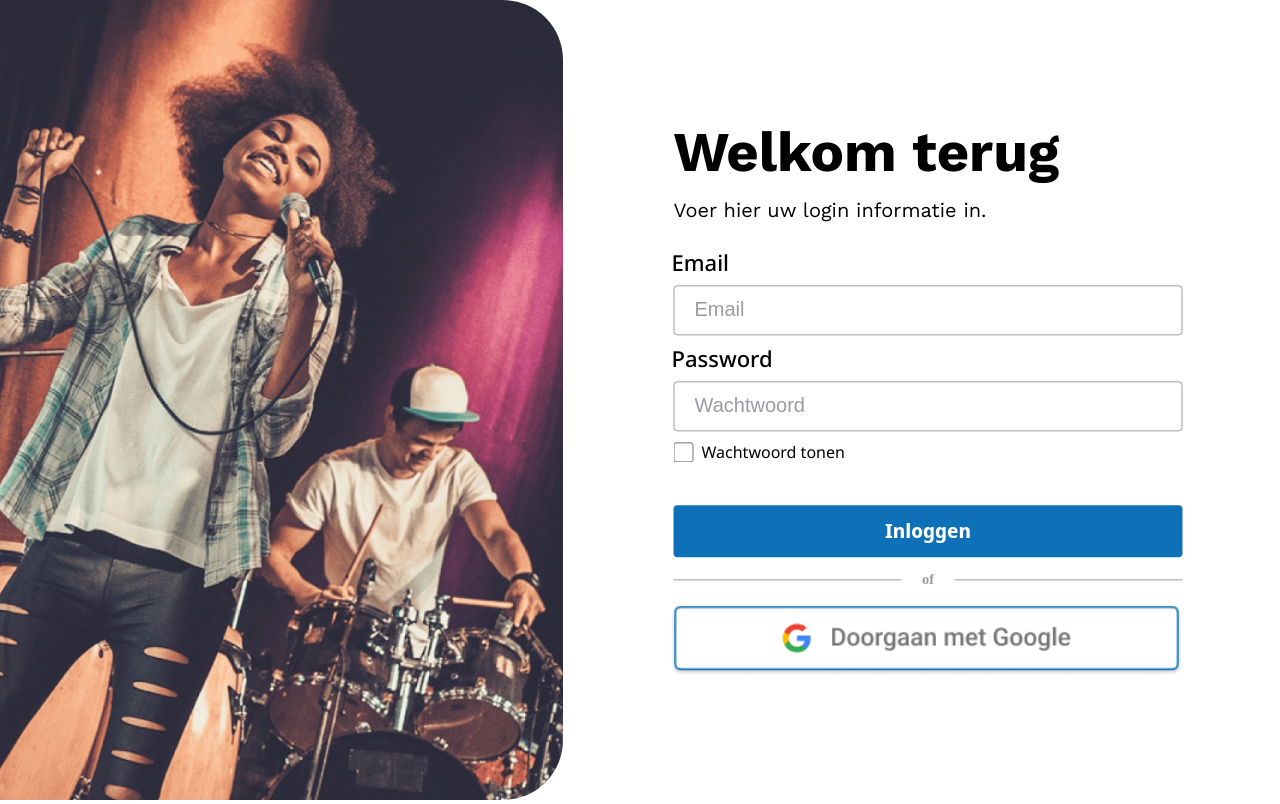
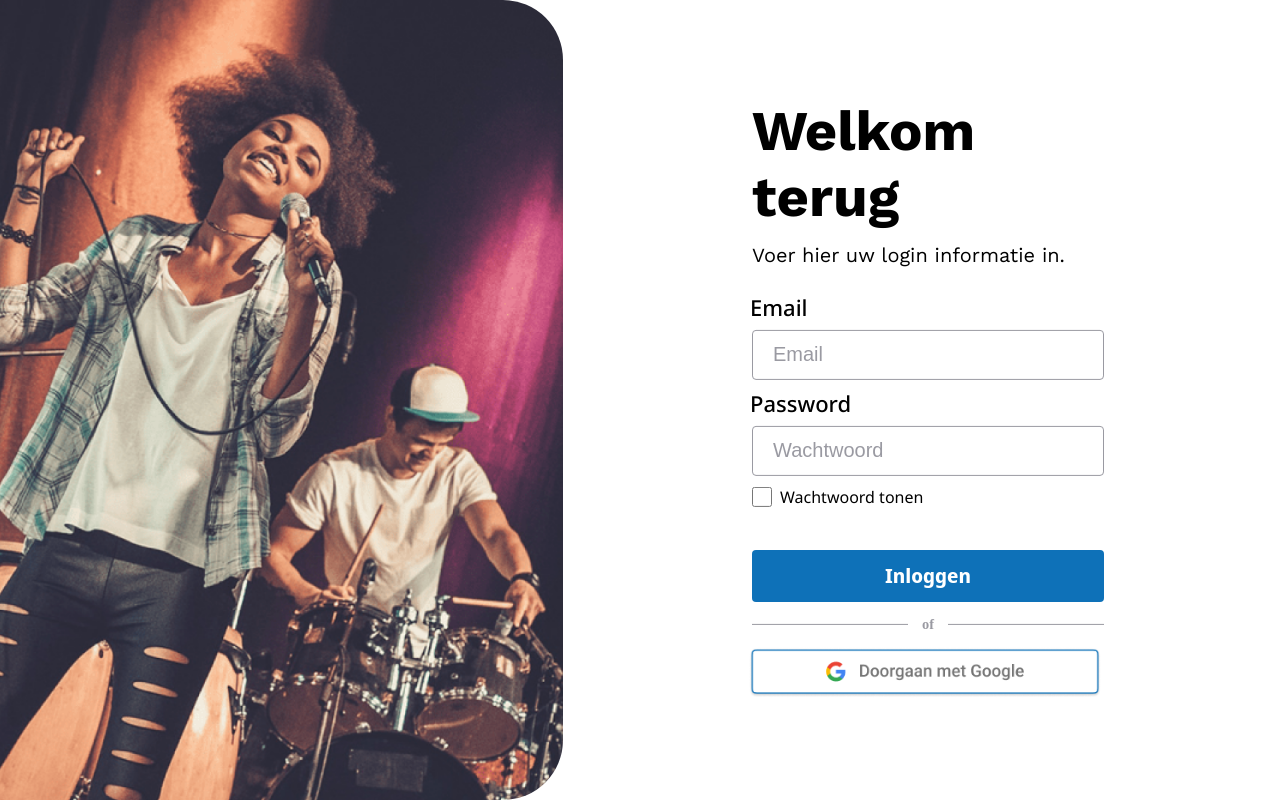
Before and after one commit to RollingSticks/Boomplayer, a SvelteKit app: page / in a window 1280 px wide. Built offline with nearby package versions, Linux system fonts and the light colour scheme.

Commit message:
fix: :bug: clamp login width styling

```diff
--- a/src/routes/styling.scss
+++ b/src/routes/styling.scss
@@ -21,6 +21,7 @@
 	right: 0;
 
 	.signinFieldContainer {
+		max-width: 412px;
 		position: absolute;
 		top: 50%;
 		left: 50%;
@@ -138,7 +139,7 @@
 		}
 
 		#SigninWithGoogle {
-			width: 40vw;
+			width: 100%;
 			margin-left: -3px;
 		}
 	}
```
